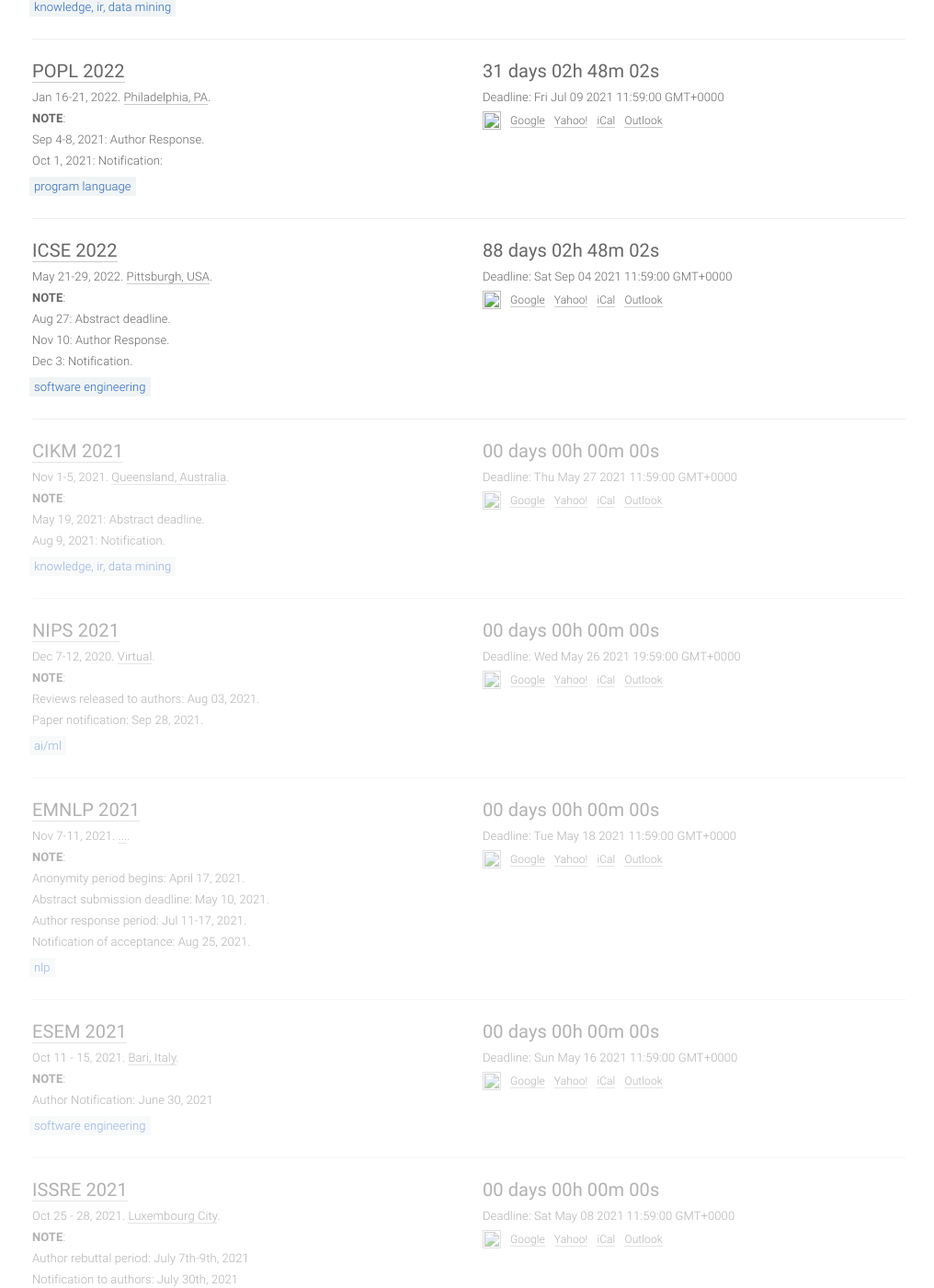
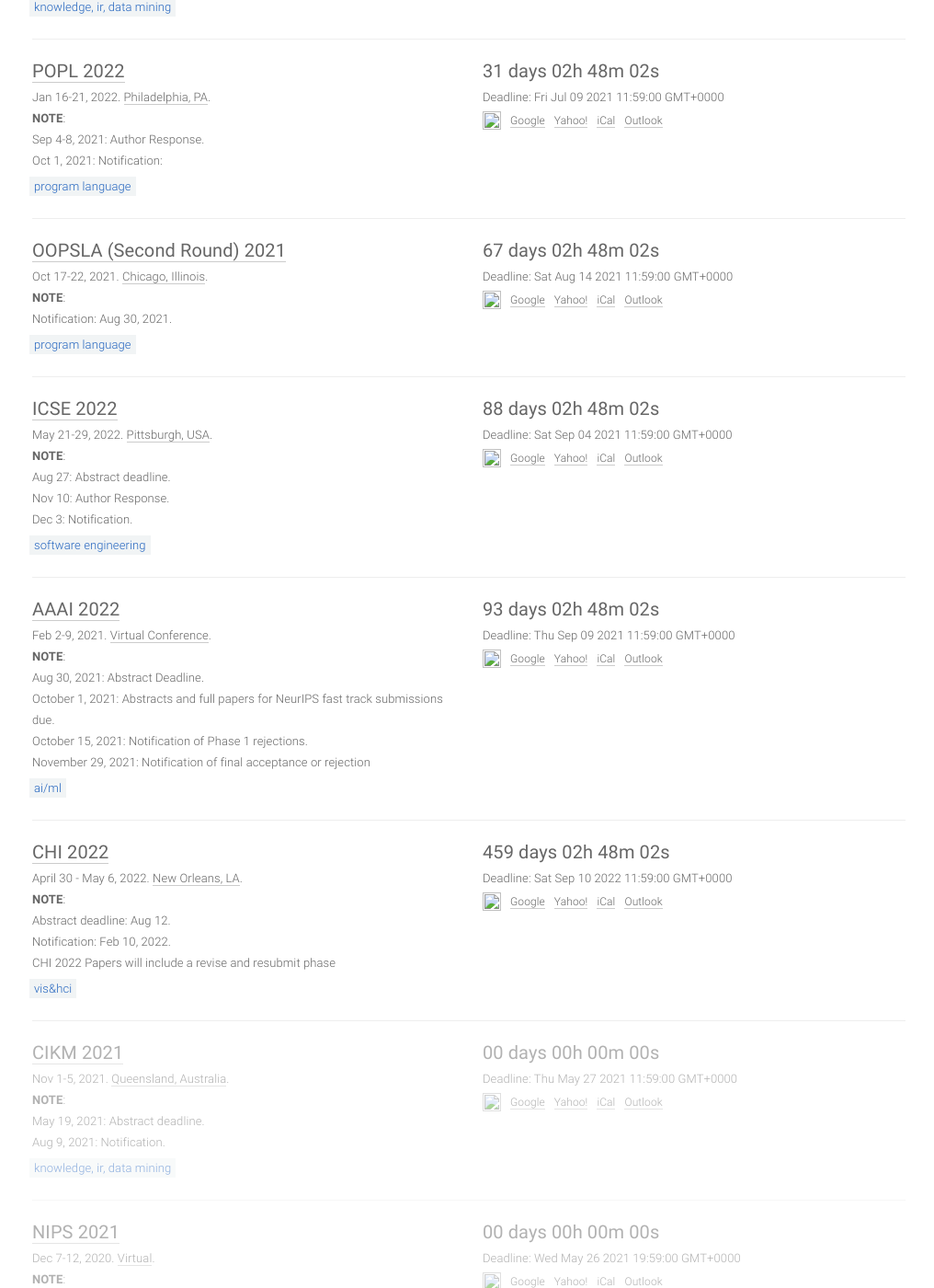
Before and after one commit to YanlinWang/DDL_netlify, a Jekyll site: the page built from index.html, in a window 1280 px wide and 1400 px high, scrolled down 442 px. Shown: the whole window at 92% size, without its empty margins (130-1146 px from the left). Built offline with Jekyll 4.4.1, drawn with Linux system fonts in a browser that asks for light colours; some of the changed text lies outside the part shown.

Commit message:
Update conferences.yml

```diff
--- a/_data/conferences.yml
+++ b/_data/conferences.yml
@@ -69,16 +69,16 @@
          <br>Author Notification: June 30, 2021'
 
 - title: OOPSLA (Second Round)
-  year: 2020
-  id: oopsla20_2
-  link: https://2020.splashcon.org/track/splash-2020-oopsla
-  deadline: '2020-09-14 23:59:00'
+  year: 2021
+  id: oopsla_2
+  link: https://2021.splashcon.org/track/splash-2021-oopsla
+  deadline: '2021-08-13 23:59:00'
   timezone: UTC-12
-  date: Nov 15-20, 2020
-  place: Online Conference
+  date: Oct 17-22, 2021
+  place: Chicago, Illinois
   sub: PL
   note: '<b>NOTE</b>:
-         <br>Notification: Oct 1, 2020.'
+         <br>Notification: Aug 30, 2021.'
 
 
 - title: ISSTA
@@ -169,18 +169,19 @@
 
 
 - title: AAAI
-  year: 2021
+  year: 2022
   id: aaai
-  link: https://aaai.org/Conferences/AAAI-21/
-  deadline: '2020-09-09 23:59:00'
+  link: https://aaai.org/Conferences/AAAI-22/
+  deadline: '2021-09-08 23:59:00'
   timezone: UTC-12
   date: Feb 2-9, 2021
   place: Virtual Conference
   sub: AI
   note: '<b>NOTE</b>:
-         <br>Sep 1, 2020: Abstract Deadline.
-         <br>Nov 3-5, 2020: Author Response.
-         <br>Dec 1, 2020: Notification.'
+         <br>Aug 30, 2021: Abstract Deadline.
+         <br>October 1, 2021: Abstracts and full papers for NeurIPS fast track submissions due.
+         <br>October 15, 2021: Notification of Phase 1 rejections.
+         <br>November 29, 2021: Notification of final acceptance or rejection'
 
 
 - title: ICML
@@ -211,21 +212,19 @@
 
 
 - title: The Web Conference
-  year: 2021
+  year: 2022
   id: www
-  link: http://www2021.thewebconf.org/
-  abstract_deadline: '2020-10-12 23:59:00'
-  deadline: '2020-10-19 23:59:00'
+  link: https://www2022.thewebconf.org/important-dates-for-authors/
+  deadline: '2020-10-21 23:59:00'
   timezone: UTC-12
-  date: Apr 19-23, 2021
-  place: Ljubljana, Slovenia
+  date: Apr 25-29, 2022
+  place: Lyon, France
   sub:
     - DM
     - IR
   note: '<b>NOTE</b>:
-         <br>Oct 12, 2020: Abstract Deadline.
-         <br>Nov 25 - Dec 2, 2020: Author Response.
-         <br>Jan 15, 2021: Notification.'
+         <br>Oct 14: Abstract Deadline.
+         <br>Jan 13: Notification.'
 
 
 - title: DASFAA
@@ -550,15 +549,18 @@
          <br>Abstract deadline: November 25, 2020 '
 
 - title: CHI
-  year: 2021
+  year: 2022
   id: chi
-  link: https://chi2021.acm.org/contents/deadlines
-  deadline: '2020-09-17 23:59:00'
-  timezone: UTC+0
-  date: May 8-13, 2021
-  place: Online
+  link: https://chi2022.acm.org/for-authors/presenting/papers/
+  deadline: '2022-09-09 23:59:00'
+  timezone: UTC-12
+  date: April 30 - May 6, 2022
+  place: New Orleans, LA
   sub: VISHCI
-  note: '<b>NOTE</b>: '
+  note: '<b>NOTE</b>:
+         <br> Abstract deadline: Aug 12.
+         <br> Notification: Feb 10, 2022.
+         <br>CHI 2022 Papers will include a revise and resubmit phase'
 
 - title: UbiComp
   year: 2020
```
